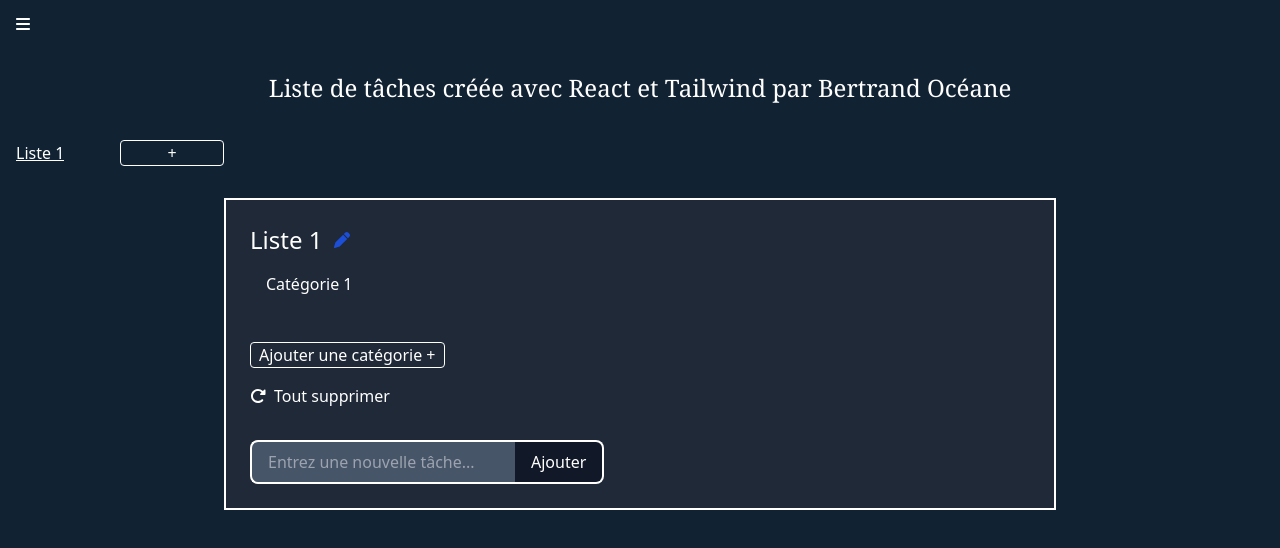
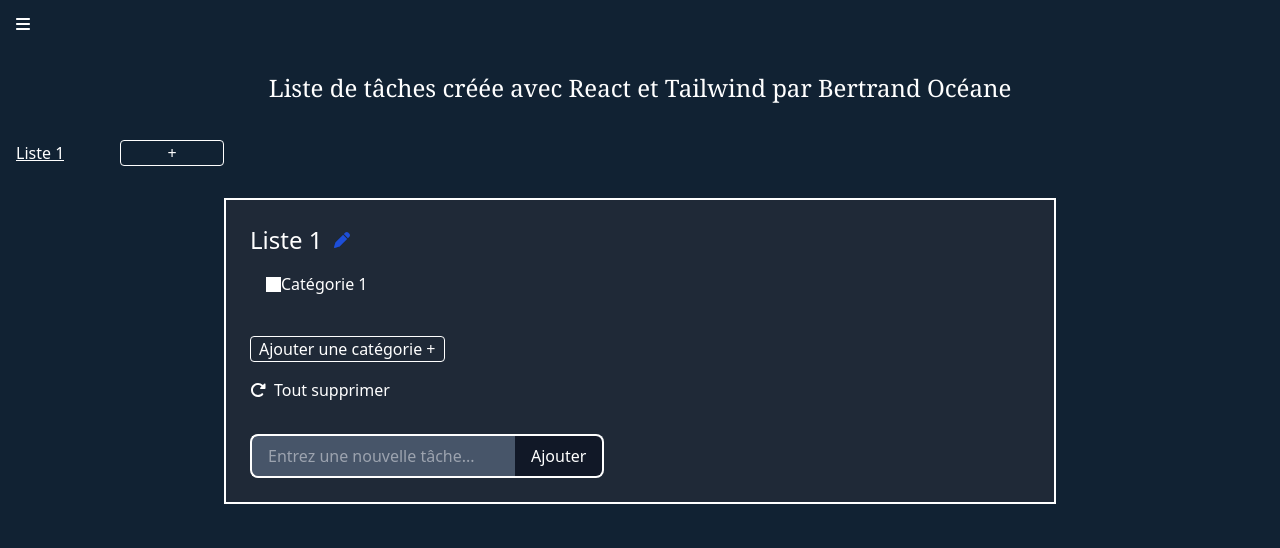
Before and after one commit to ocebert31/Projet_Personnel_P2_TO_DO_LIST_React, a React (Create React App) app: page / in a window 1280 px wide. Shown: the top 548 px of the page. Built offline with nearby package versions, Linux system fonts and the light colour scheme.

Commit message:
Ajout de couleur par catégorie

```diff
--- a/src/components/ElementOfCategory/Category.js
+++ b/src/components/ElementOfCategory/Category.js
@@ -1,14 +1,14 @@
 import DeleteButtonOfCategory from './Delete/DeleteButton';
 import EditCategory from './Edit/EditCategory';
 
-function Category({ editCategory, deleteCategory, startEditing, cancelEditing, darkMode, category}) {
+function Category({ editCategory, deleteCategory, startEditing, cancelEditing, darkMode, category, hex}) {
     const handleDeleteClick = () => {
         deleteCategory(category.id);
     };
 
     return (
         <div className='flex items-start'>
-            <EditCategory category={category} editCategory={editCategory} startEditing={startEditing} cancelEditing={cancelEditing} darkMode={darkMode}/>
+            <EditCategory category={category} editCategory={editCategory} startEditing={startEditing} cancelEditing={cancelEditing} darkMode={darkMode} hex={hex}/>
             <DeleteButtonOfCategory onClick={handleDeleteClick} category={category}/>
         </div>
     )
--- a/src/components/ElementOfCategory/Edit/EditCategory.css
+++ b/src/components/ElementOfCategory/Edit/EditCategory.css
@@ -5,3 +5,8 @@
     overflow: hidden;
     text-overflow: ellipsis;
 }
+
+.col-size {
+    width: 15px;
+    height: 15px;
+  }
--- a/src/components/ElementOfCategory/Edit/EditCategory.js
+++ b/src/components/ElementOfCategory/Edit/EditCategory.js
@@ -2,7 +2,7 @@ import React, { useState } from 'react';
 import EditSaveButton from './EditSaveButton';
 import './EditCategory.css';
 
-function EditCategory({ darkMode, editCategory, startEditing, cancelEditing, category}) {
+function EditCategory({ darkMode, editCategory, startEditing, cancelEditing, category, hex}) {
   const [editedContent, setEditedContent] = useState(category.name);
 
   const handleChange = (e) => {
@@ -18,7 +18,8 @@ function EditCategory({ darkMode, editCategory, startEditing, cancelEditing, cat
       {category.isEditing ? (
         <input type="text" value={editedContent} onChange={handleChange} className={` mr-2 ${darkMode ? 'text-white bg-slate-600' : 'text-black bg-colorInput'}`}/>
       ) : (
-        <div className='mr-1 grid-cols-2' >
+        <div className='flex mr-1 grid-cols-2 items-center justify-center' >
+          <div className='flex' style={{ backgroundColor: hex, width: 15, height: 15}}></div>
           <div className={`break-all text-l font-medium category-single-line  ${darkMode ? 'text-white' : 'text-black'}`} style={{ maxWidth: '200px' }}>{category.name}</div>
         </div>
       )}
--- a/src/components/ListCategories/Categories.js
+++ b/src/components/ListCategories/Categories.js
@@ -1,10 +1,10 @@
 import Add from '../ElementOfCategory/Add/Add';
 import React, { useState, useEffect } from 'react';
-import CategoryList from '../ElementOfCategory/Category';
+import Category from '../ElementOfCategory/Category';
 import './Categories.css'
 
 function Categories({ darkMode }) {
-    const [categories, setCategories] = useState([{ id: 1, name: 'Catégorie 1', isActive: true, isEditing: false }]);
+    const [categories, setCategories] = useState([{ id: 1, name: 'Catégorie 1', isActive: true, isEditing: false, hex: '#ffffff' }]);
 
     useEffect(() => {
         const savedCatedgoriesList = localStorage.getItem('categories');
@@ -12,13 +12,22 @@ function Categories({ darkMode }) {
             setCategories(JSON.parse(savedCatedgoriesList));
     }, []);
 
+    console.log(categories)
+
     const addCategories = () => {
+        const randomColor = "#" + Math.floor(Math.random() * 16777215).toString(16);
+
         const maxId = categories.reduce((max, category) => (category.id > max ? category.id : max), 0);
         const newCategoryName = `Catégorie ${maxId + 1}`;
-        const newCategory = { id: maxId + 1, name: newCategoryName, isActive: false, isEditing: false};
-        const categoriesList = [...categories, newCategory];
+        const newCategory = { id: maxId + 1, name: newCategoryName, isActive: false, isEditing: false, hex: randomColor};
+        let categoriesList = [...categories, newCategory];
         setCategories(categoriesList);
+
+
+
+
         localStorage.setItem('categories', JSON.stringify(categoriesList));
+
     };
 
     const deleteCategory = (categoryId) => {
@@ -50,7 +59,7 @@ function Categories({ darkMode }) {
             <ul className='custom-grid justify-center p-4 overflow-y-scroll max-h-[150px] '>
                 {categories.map((category) => (
                     <li key={category.id} className="flex items-center">
-                        <CategoryList category={category} deleteCategory={deleteCategory} editCategory={editCategory} startEditing={startEditing} cancelEditing={cancelEditing} darkMode={darkMode}/>
+                        <Category category={category} deleteCategory={deleteCategory} editCategory={editCategory} startEditing={startEditing} cancelEditing={cancelEditing} darkMode={darkMode} hex={category.hex}/>
                     </li>
                 ))}
             </ul>
```
